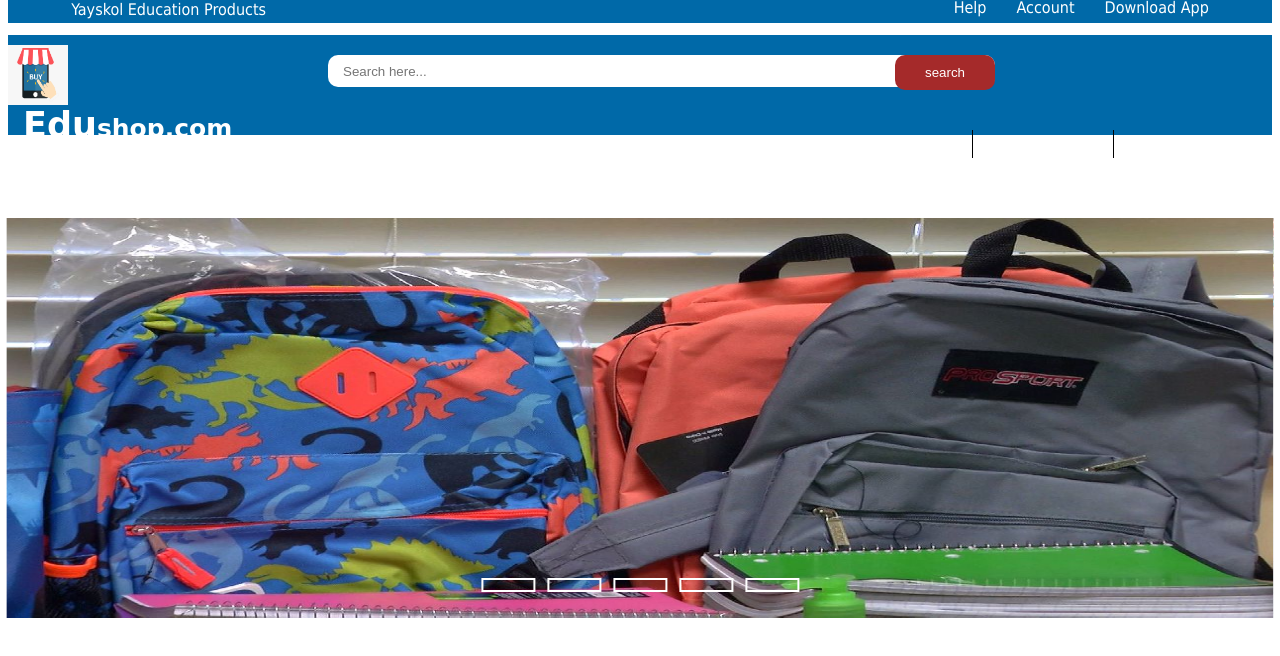
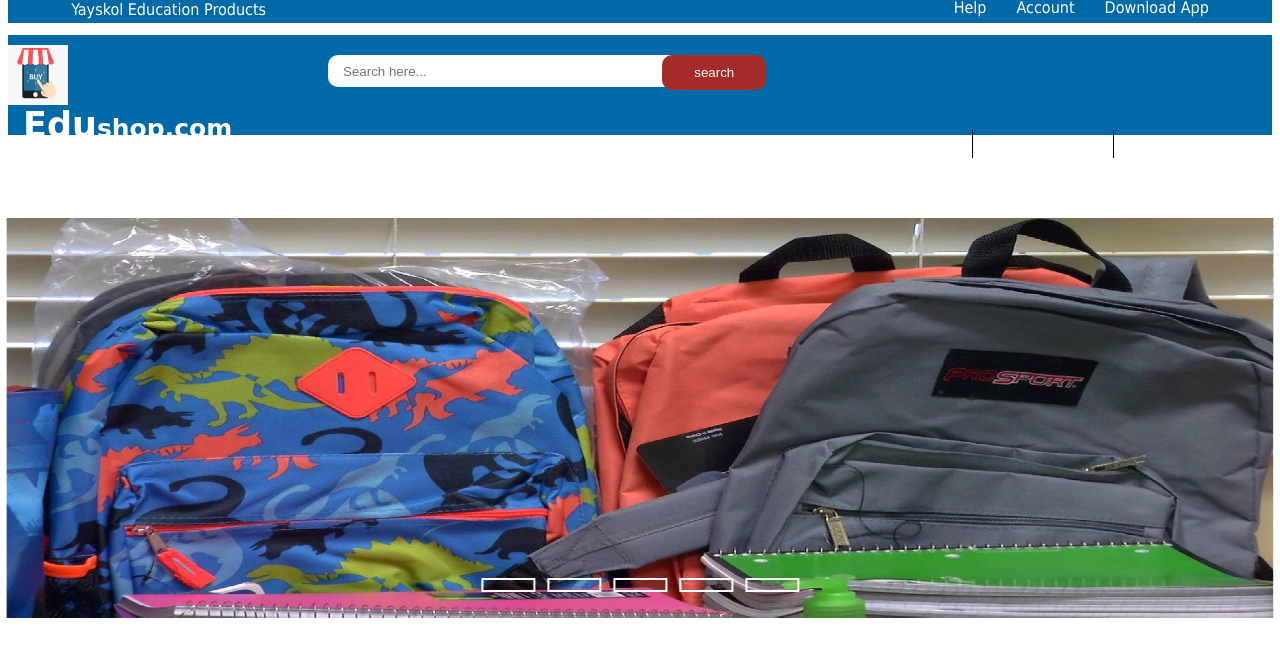
Before and after one commit to pragya-srivastava/E-com, a plain HTML site: page index.html in a window 1280 px wide. Drawn offline with Linux system fonts and the light colour scheme.

Commit message:
Add files via upload

```diff
--- a/CSS/style.css
+++ b/CSS/style.css
@@ -62,13 +62,13 @@ float:left
 
 /*search area*/
 #search {
-    width:650px;
+    width:55%;
     float:left;
     padding:20px;
     margin-left:50px;
 }
 .search-area {
-    width:650px;
+    width:60%;
     height:30px;
     backface-visibility:#fff;
     border:none;
@@ -77,7 +77,7 @@ float:left
     padding-left:15px;
 }
 .search-btn {
-    width:100px;
+    width:15%;
     height:35px;
     border-radius:10px;
     border:none;
```
